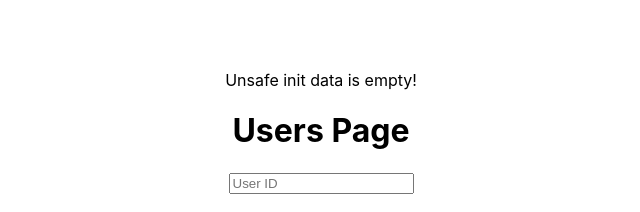
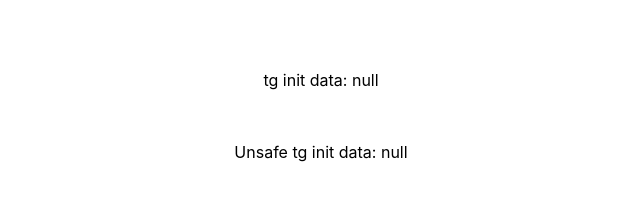
Before and after one commit to MAlexJ/react_firebase_database, a React (Create React App) app: page / in a window 1280 px wide. Shown: the part 124-336 px from the top of the page, without its empty margins (319-959 px from the left). Built offline with nearby package versions, Linux system fonts and the light colour scheme; no server answers.

Commit message:
Add initDataUnsafe to app

```diff
--- a/src/App.js
+++ b/src/App.js
@@ -7,17 +7,19 @@ function App() {
 
   const [telegramWebApp, setTelegramWebApp] = useState(null);
   const [user, setUser] = useState(null);
-  const [userUnsafe, setUserUnsafe] = useState(null);
+  const [tgInitDataUnsafe, setTgInitDataUnsafe] = useState(null);
+  const [tgInitData, setTgInitData] = useState(null);
   const [theme, setTheme] = useState("light");
 
   useEffect(() => {
     const tg = window.Telegram?.WebApp;
 
-    setTelegramWebApp( window.Telegram);
+    setTelegramWebApp(window.Telegram);
     if (tg) {
       // Initialize Telegram Web App API
-      setUser(tg.initData?.user || null);
-      setUserUnsafe(tg.initDataUnsafe?.user || null);
+      setUser(tg.initData?.user || tg.initDataUnsafe?.user || null);
+      setTgInitData(tg.initData || null);
+      setTgInitDataUnsafe(tg.initDataUnsafe || null);
       setTheme(tg.colorScheme);
 
       // Show the main button
@@ -55,11 +57,14 @@ function App() {
         functionality.
       </p>)} <br/>
       <br/>
-      {userUnsafe ? (<p>
-        Unsafe init data: , {JSON.stringify(userUnsafe, null, 1)}
-      </p>) : (<p>
-        Unsafe init data is empty!
-      </p>)}
+      <p>
+        tg init data: {JSON.stringify(tgInitData, null, 1)}
+      </p>
+      <br/>
+      <p>
+        Unsafe tg init data: {JSON.stringify(tgInitDataUnsafe, null, 1)}
+      </p>
+      <br/>
     </div>
     <UserPage/>
   </div>);
```
